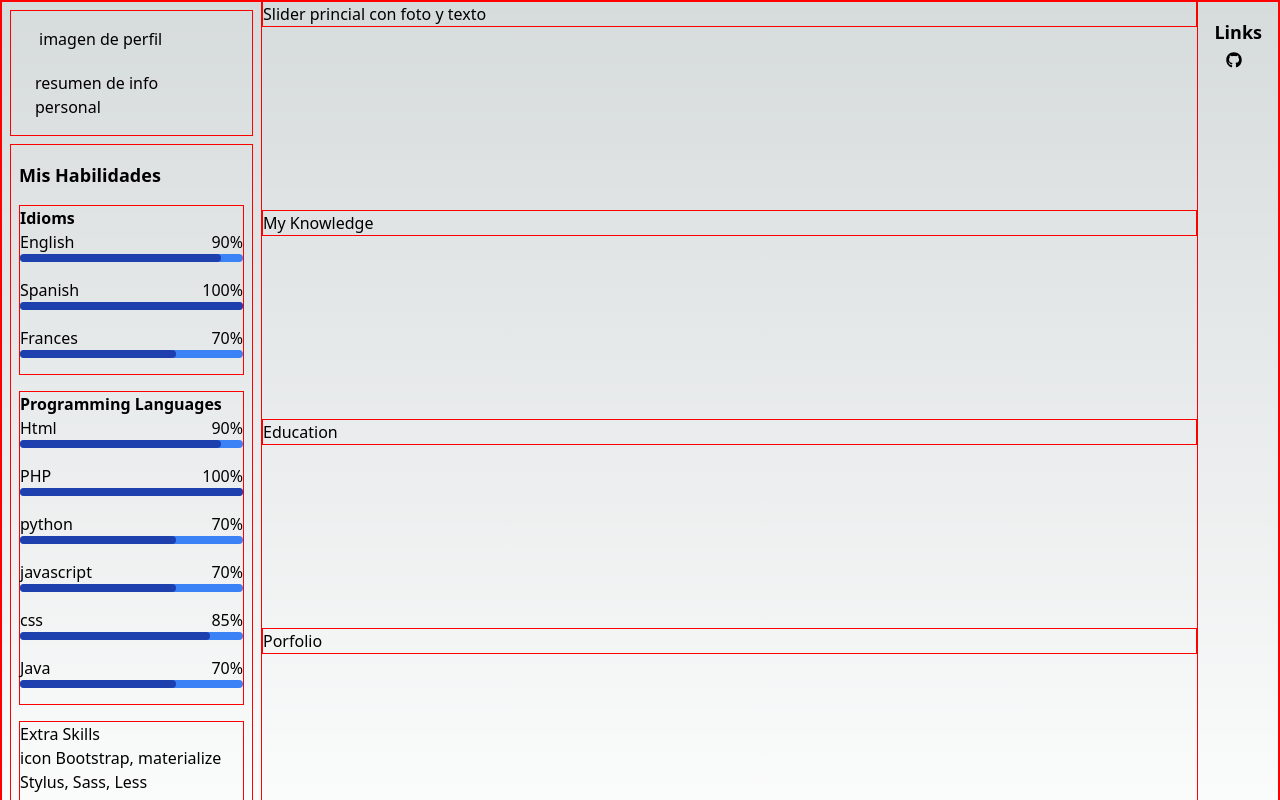
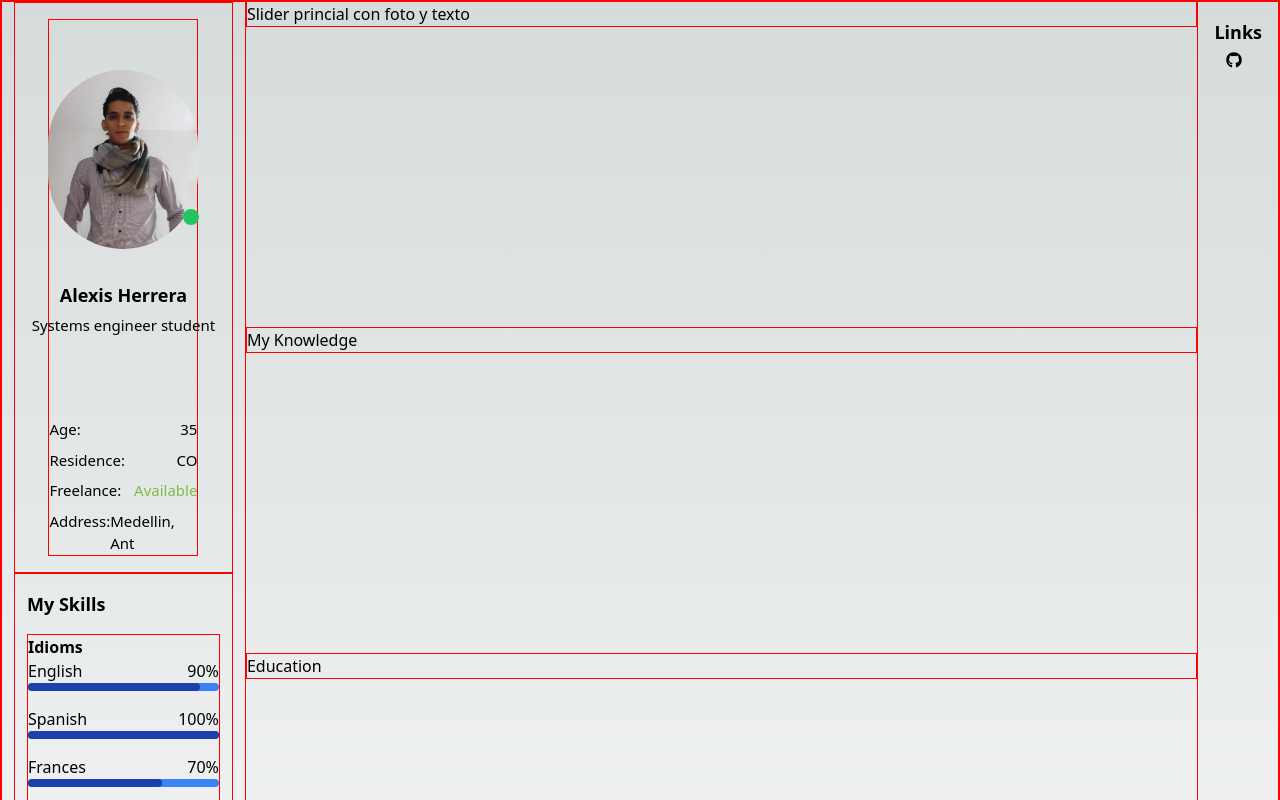
Before and after one commit to jalexisherrera/cv-jalexis-herrera, a Next.js app: page / in a window 1280 px wide. Shown: the top 800 px of the page. Built offline with nearby package versions, Linux system fonts and the light colour scheme.

Commit message:
Personal Information Component

```diff
--- a/components/PersonalInfo.tsx
+++ b/components/PersonalInfo.tsx
@@ -0,0 +1,50 @@
+import Image from "next/image";
+import React from "react";
+
+const PersonalInfo: React.FC = () => {
+  return (
+    <div className="w-[150px] flex items-center flex-col mx-auto debug">
+    <div className="relative flex flex-col h-fit mx-3 mt-[50px] text-center items-center">
+       <div className="h-4 w-4 bg-green-500 rounded-full absolute bottom-28 right-4 border-1 border-white dark:border-gray-800"></div>
+      <Image
+        className="rounded-full"
+        src="/img/profile.jpg"
+        alt="Perfil photo"
+        width={150}
+        height={150}
+      />
+      <div className="flex flex-col gap-1">
+        <h3 className="text-lg font-[550] mt-8">Alexis Herrera</h3>
+        <p className="text-[15px] leading-6 text-text-secondary whitespace-nowrap">
+        Systems engineer student
+        </p>
+      </div>
+    </div>
+    {/*--------*/}
+    <div className="container">
+        <hr className="mx-1 my-10" />
+      </div>
+
+      <div className="flex flex-col gap-2 min-w-full text-[15px]">
+        <div className="flex justify-between">
+          <h4>Age:</h4>
+          <h4>35</h4>
+        </div>
+        <div className="flex justify-between">
+          <h4>Residence:</h4>
+          <h4>CO</h4>
+        </div>
+        <div className="flex justify-between">
+          <h4>Freelance:</h4>
+          <h4 className="text-[#7EB942]">Available</h4>
+        </div>
+        <div className="flex justify-between">
+          <h4>Address:</h4>
+          <h4>Medellin, Ant</h4>
+        </div>
+      </div>
+      </div>
+  );
+};
+
+export { PersonalInfo };
--- a/components/layout/Sidebar.tsx
+++ b/components/layout/Sidebar.tsx
@@ -1,17 +1,19 @@
 import { ExtraSkills } from "../ExtraSkills";
 import { LanguageSkills } from "../LanguageSkills";
+import { PersonalInfo } from "../PersonalInfo";
 import { ProgrammingLanguages } from "../ProgrammingLanguages";
 
 const Sidebar = () => {
   return (
-    <aside className="w-[350px] p-2 flex flex-col gap-2 debug min-h-full justify-evenly">
-      <div className="container-card flex flex-col gap-5 px-6 py-4 h-full debug">
-        <div className="mx-1">imagen de perfil</div>
-        <div>resumen de info personal</div>
+    <aside className="w-80 px-3 flex flex-col debug min-h-full justify-evenly">
+      <div className="container-card flex flex-col gap-5 px-3 py-4 h-full debug">
+        <div className="mx-1">
+          <PersonalInfo />
+        </div>
       </div>
 
-      <div className="flex flex-col gap-4 px-2 py-4 h-full debug">
-        <h2 className="font-bold text-lg">Mis Habilidades</h2>
+      <div className="flex flex-col gap-4 px-3 py-4 h-full debug">
+        <h2 className="font-bold text-lg">My Skills</h2>
         <div>
           <LanguageSkills />
         </div>
--- a/styles/globals.css
+++ b/styles/globals.css
@@ -29,3 +29,31 @@ body {
     rgb(var(--background-start-rgb));
 
 }
+
+.scrollbox::-webkit-scrollbar {
+  width: 12px;
+}
+
+.scrollbox::-webkit-scrollbar-track {
+  background: transparent;
+}
+
+.scrollbox::-webkit-scrollbar-thumb {
+  background: transparent;
+}
+
+.scrollbox:hover::-webkit-scrollbar-thumb {
+  background: #5a5a5a;
+}
+
+.scrollbox::-webkit-scrollbar-thumb:hover {
+  background: #898989;
+}
+
+.scrollbox::-webkit-scrollbar-thumb:active {
+  background: #a5a5a5;
+}
+
+.scrollbox {
+  scrollbar-gutter: stable;
+}
```
Also changed, not shown: public/img/profile.jpg (added).
